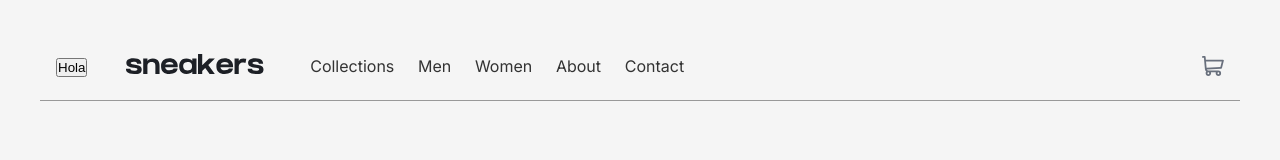
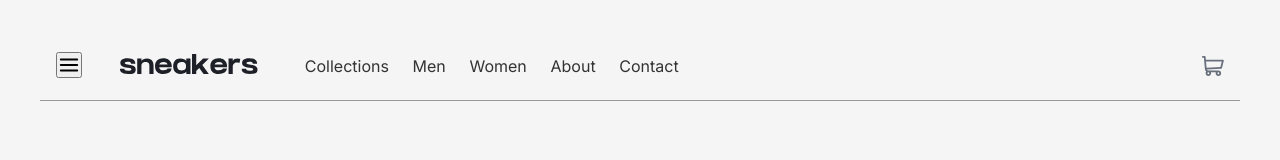
Before and after one commit to catharygr/app-varias-next, a Next.js app: page /producto-comercio-electronico in a window 1280 px wide. Shown: the top 160 px of the page. Built offline with nearby package versions, Linux system fonts and the light colour scheme.

Commit message:
Trabajando con el menú

```diff
--- a/src/app/producto-comercio-electronico/componentes/Header.jsx
+++ b/src/app/producto-comercio-electronico/componentes/Header.jsx
@@ -9,7 +9,9 @@ export default function Header() {
   return (
     <header className={styles.container}>
       <div>
-        <button>Hola</button>
+        <button>
+          <Menu className={styles.hamburgerBtn} />
+        </button>
       </div>
       <div className={styles.logo}>
         <Image src={logo} alt="Logo de la empresa" />
--- a/src/app/producto-comercio-electronico/componentes/nav.module.css
+++ b/src/app/producto-comercio-electronico/componentes/nav.module.css
@@ -28,6 +28,22 @@
   background-color: #999;
   border-radius: 10px;
   z-index: -1;
+}
+
+.hamburgerBtn {
+  background: transparent;
+  border: none;
+  padding: 0;
+  margin: 0;
+  width: 22px;
+  height: 22px;
+  display: grid;
+  place-content: center;
+  cursor: pointer;
+  transition: transform 200ms;
+}
+.hamburgerBtn:hover {
+  transform: scale(1.1);
 }
 
 .container {
```
